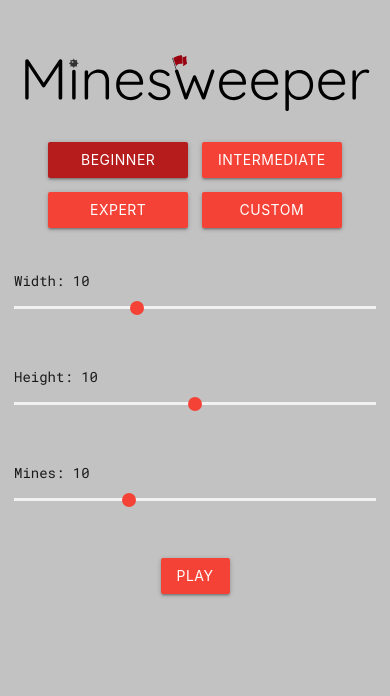
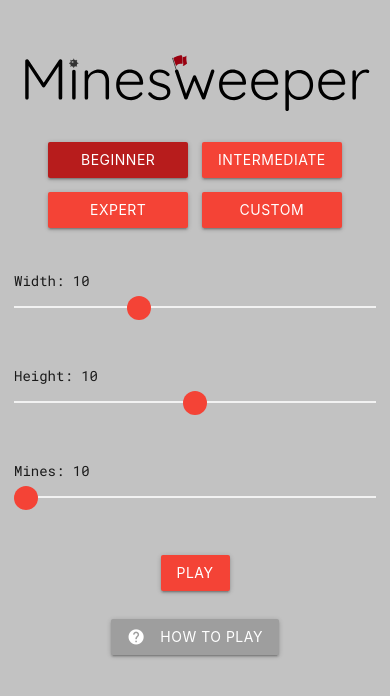
Before and after one commit to jack-carling/minesweeper, a Vue app: page / in a window 390 px wide. Shown: the top 696 px of the page. Built offline with nearby package versions, Linux system fonts and the light colour scheme.

Commit message:
How To Play
• Added overlay with how to play instructions.
• Input type range value is increased by 1000 and then calculated to render a smoother behavior.
• Preparing for high scores
• Fixed highlight that flashed when tapping on input ranges on phones.

```diff
--- a/src/App.vue
+++ b/src/App.vue
@@ -1,19 +1,27 @@
 <template>
-  <Settings v-if="init" @init="init = false" />
+  <transition name="fade">
+    <HowToPlay v-if="showHelp" @close-help="showHelp = false" />
+  </transition>
+  <Settings v-if="init" @init="init = false" @show-help="showHelp = true" />
   <Game v-else @main-menu="init = true" />
 </template>
 
 <script lang="ts">
 import { defineComponent } from 'vue';
 
+import HowToPlay from './components/HowToPlay.vue';
 import Settings from './components/Settings.vue';
 import Game from './components/Game.vue';
 
 export default defineComponent({
   data() {
-    return { init: true };
+    return {
+      init: true,
+      showHelp: false,
+    };
   },
   components: {
+    HowToPlay,
     Settings,
     Game,
   },
@@ -21,7 +29,7 @@
 </script>
 
 <style>
-@import url('https://fonts.googleapis.com/css2?family=Roboto+Mono&display=swap');
+@import url('https://fonts.googleapis.com/css2?family=Roboto+Mono&family=Quicksand&display=swap');
 
 * {
   box-sizing: border-box;
@@ -37,4 +45,12 @@
   align-items: center;
   padding: 3rem 1rem;
 }
+.fade-enter-active,
+.fade-leave-active {
+  transition: opacity 0.3s ease;
+}
+.fade-enter-from,
+.fade-leave-to {
+  opacity: 0;
+}
 </style>
--- /dev/null
+++ b/src/components/HowToPlay.vue
@@ -0,0 +1,153 @@
+<template>
+  <main ref="overlay">
+    <section class="overlay" ref="content">
+      <div class="close" @click="$emit('close-help')">
+        <i class="material-icons">cancel</i>
+      </div>
+      <span class="header">How To Play</span>
+      <p>
+        Mines are scattered throughout the board, which is divided into cells. Each cell is either blank, has a mine or
+        a number.
+      </p>
+      <article class="device">
+        <span>
+          <i class="material-icons">mouse</i>
+          Left-click to reveal
+        </span>
+        <span>
+          <i class="material-icons">phone_iphone</i>
+          Tap to reveal
+        </span>
+      </article>
+      <p>
+        The number on a cell will indicate how many mines are adjacent to it. Using this information a cell can be
+        determined safe and a cell with a potential mine can be marked with a flag.
+      </p>
+      <article class="device">
+        <span>
+          <i class="material-icons">mouse</i>
+          Right-click to mark with a flag
+        </span>
+        <span>
+          <i class="material-icons">phone_iphone</i>
+          Tap and hold briefly to mark with a flag
+        </span>
+      </article>
+      <p>
+        If a number has the correct amount of flags adjacent to it the number can be clicked to open all the non-marked
+        cells around it.
+      </p>
+      <article class="device">
+        <span>
+          <i class="material-icons">mouse</i>
+          Left-click the number
+        </span>
+        <span>
+          <i class="material-icons">phone_iphone</i>
+          Tap the number
+        </span>
+      </article>
+      <p>
+        The game is won by either uncovering all the non-mined cells or placing all of the flags on all of the mined
+        cells. By uncovering a mined cell the game is lost.
+        <br /><br />
+        Hint: If you're playing on a computer, press 'R' on your keyboard at any time to quickly restart the game.
+      </p>
+      <section class="button" v-show="showScrollButton">
+        <button class="btn grey" @click="scroll">
+          <i class="material-icons left">expand_less</i>
+          Back to the top
+        </button>
+      </section>
+    </section>
+  </main>
+</template>
+
+<script lang="ts">
+import { defineComponent } from 'vue';
+
+export default defineComponent({
+  data() {
+    return {
+      showScrollButton: false,
+    };
+  },
+  emits: ['close-help'],
+  methods: {
+    scroll() {
+      const overlay = this.$refs.overlay as HTMLElement;
+      overlay.scrollTo({ top: 0, behavior: 'smooth' });
+    },
+  },
+  mounted() {
+    const content = this.$refs.content as HTMLElement;
+
+    if (window.innerHeight < content.clientHeight) {
+      this.showScrollButton = true;
+    }
+  },
+});
+</script>
+
+<style scoped>
+main {
+  top: 0;
+  left: 0;
+  position: fixed;
+  min-height: 100vh;
+  width: 100%;
+  /* Mobile viewport bug fix */
+  min-height: -webkit-fill-available;
+  height: 100%;
+  background-color: rgba(0, 0, 0, 0.2);
+  display: flex;
+  justify-content: center;
+  padding: 1rem;
+  z-index: 100;
+  overflow: auto;
+}
+section.overlay {
+  width: 100%;
+  max-width: 600px;
+  height: min-content;
+  background-color: #f2f2f2;
+  box-shadow: 0.5rem 0.5rem rgba(0, 0, 0, 0.2);
+  padding: 1rem;
+  border-radius: 1rem;
+  position: relative;
+}
+section.button {
+  display: flex;
+  justify-content: center;
+  margin-top: 2rem;
+  margin-bottom: 1rem;
+}
+div.close {
+  position: absolute;
+  top: 1rem;
+  right: 1rem;
+  cursor: pointer;
+}
+span.header {
+  font-family: 'Quicksand', sans-serif;
+  font-size: 1.5rem;
+}
+article.device span {
+  display: flex;
+  align-items: center;
+}
+article.device i {
+  font-size: 20px;
+  margin-right: 0.5rem;
+}
+article.device span:not(:first-of-type) {
+  margin-top: 0.5rem;
+}
+p {
+  border-top: 1px solid #ebebeb;
+  padding-top: 1rem;
+}
+p:last-of-type {
+  margin-bottom: 0;
+}
+</style>
--- a/src/components/Settings.vue
+++ b/src/components/Settings.vue
@@ -19,18 +19,23 @@
 
   <section class="range">
     <span>Width: {{ width }}</span>
-    <input type="range" min="5" max="20" v-model="width" @input="difficulty = ''" />
+    <input type="range" :min="smoothRange(5)" :max="smoothRange(20)" v-model="smoothWidth" @input="difficulty = ''" />
   </section>
   <section class="range">
     <span>Height: {{ height }}</span>
-    <input type="range" min="5" max="15" v-model="height" @input="difficulty = ''" />
+    <input type="range" :min="smoothRange(5)" :max="smoothRange(15)" v-model="smoothHeight" @input="difficulty = ''" />
   </section>
   <section class="range">
     <span>Mines: {{ bombs }}</span>
-    <input type="range" min="1" :max="maxBombs" v-model="bombs" @input="difficulty = ''" />
+    <input type="range" :min="smoothRange(1)" :max="smoothMax" v-model="smoothBombs" @input="difficulty = ''" />
   </section>
 
   <button class="btn red play" @click="playGame">Play</button>
+
+  <section class="buttons">
+    <button class="btn grey" @click="$emit('show-help')"><i class="material-icons left">help</i>How to play</button>
+    <!-- <button class="btn grey"><i class="material-icons left">emoji_events</i>Highscores</button> -->
+  </section>
 </template>
 
 <script lang="ts">
@@ -41,6 +46,10 @@
 export default defineComponent({
   data() {
     return {
+      smoothWidth: 0,
+      smoothHeight: 0,
+      smoothBombs: 0,
+      smoothMax: 0,
       width: localStorage.width || 10,
       height: localStorage.height || 10,
       bombs: localStorage.bombs || 10,
@@ -48,7 +57,7 @@
       difficulty: localStorage.difficulty ?? 'beginner',
     };
   },
-  emits: ['init'],
+  emits: ['init', 'show-help'],
   methods: {
     setDifficulty(difficulty: string) {
       if (difficulty === 'beginner') {
@@ -64,8 +73,15 @@
         this.height = 15;
         this.bombs = 60;
       }
+      this.smoothWidth = this.width * 1000;
+      this.smoothHeight = this.height * 1000;
+      this.smoothBombs = this.bombs * 1000;
+      this.smoothMax = this.maxBombs * 1000;
       this.difficulty = difficulty;
       this.saveLocalStorage();
+    },
+    smoothRange(value: number) {
+      return value * 1000;
     },
     playGame() {
       const w = Number(this.width);
@@ -82,22 +98,45 @@
       localStorage.difficulty = this.difficulty;
     },
   },
+  mounted() {
+    this.smoothWidth = this.width * 1000;
+    this.smoothHeight = this.height * 1000;
+    this.smoothBombs = this.bombs * 1000;
+    this.smoothMax = this.maxBombs * 1000;
+  },
   watch: {
-    width() {
-      this.maxBombs = Math.floor(this.width * this.height * 0.3);
+    smoothWidth() {
+      this.width = Math.round(this.smoothWidth / 1000);
+      this.maxBombs = Math.round(this.width * this.height * 0.3);
+      this.smoothMax = (this.smoothWidth / 1000) * (this.smoothHeight / 1000) * 0.3;
+      this.smoothMax = Number(this.smoothMax.toFixed(3)) * 1000;
+
       if (this.bombs > this.maxBombs) {
         this.bombs = this.maxBombs;
       }
+      if (this.smoothBombs > this.smoothMax) {
+        this.smoothBombs = this.smoothMax;
+      }
+
       this.saveLocalStorage();
     },
-    height() {
-      this.maxBombs = Math.floor(this.width * this.height * 0.3);
+    smoothHeight() {
+      this.height = Math.round(this.smoothHeight / 1000);
+      this.maxBombs = Math.round(this.width * this.height * 0.3);
+      this.smoothMax = (this.smoothWidth / 1000) * (this.smoothHeight / 1000) * 0.3;
+      this.smoothMax = Number(this.smoothMax.toFixed(3)) * 1000;
+
       if (this.bombs > this.maxBombs) {
         this.bombs = this.maxBombs;
       }
+      if (this.smoothBombs > this.smoothMax) {
+        this.smoothBombs = this.smoothMax;
+      }
+
       this.saveLocalStorage();
     },
-    bombs() {
+    smoothBombs() {
+      this.bombs = Math.round(this.smoothBombs / 1000);
       this.saveLocalStorage();
     },
   },
@@ -114,6 +153,12 @@
   gap: 1rem;
   margin-top: 2rem;
 }
+section.buttons {
+  display: grid;
+  grid-template-columns: repeat(1, 1fr);
+  gap: 1rem;
+  margin-top: 2rem;
+}
 section.range {
   display: flex;
   flex-direction: column;
@@ -123,18 +168,25 @@
   width: 400px;
   max-width: calc(100vw - 2rem);
   border: none !important;
+  -webkit-tap-highlight-color: transparent;
 }
 input[type='range']::-webkit-slider-runnable-track {
   background: #f2f2f2;
+  height: 2px;
 }
 input[type='range']::-moz-range-track {
   background: #f2f2f2;
 }
 input[type='range']::-webkit-slider-thumb {
   background: #f44336;
+  width: 24px;
+  height: 24px;
+  margin-top: -10px;
 }
 input[type='range']::-moz-range-thumb {
   background: #f44336;
+  width: 24px;
+  height: 24px;
 }
 button.play {
   margin-top: 3rem;
```
